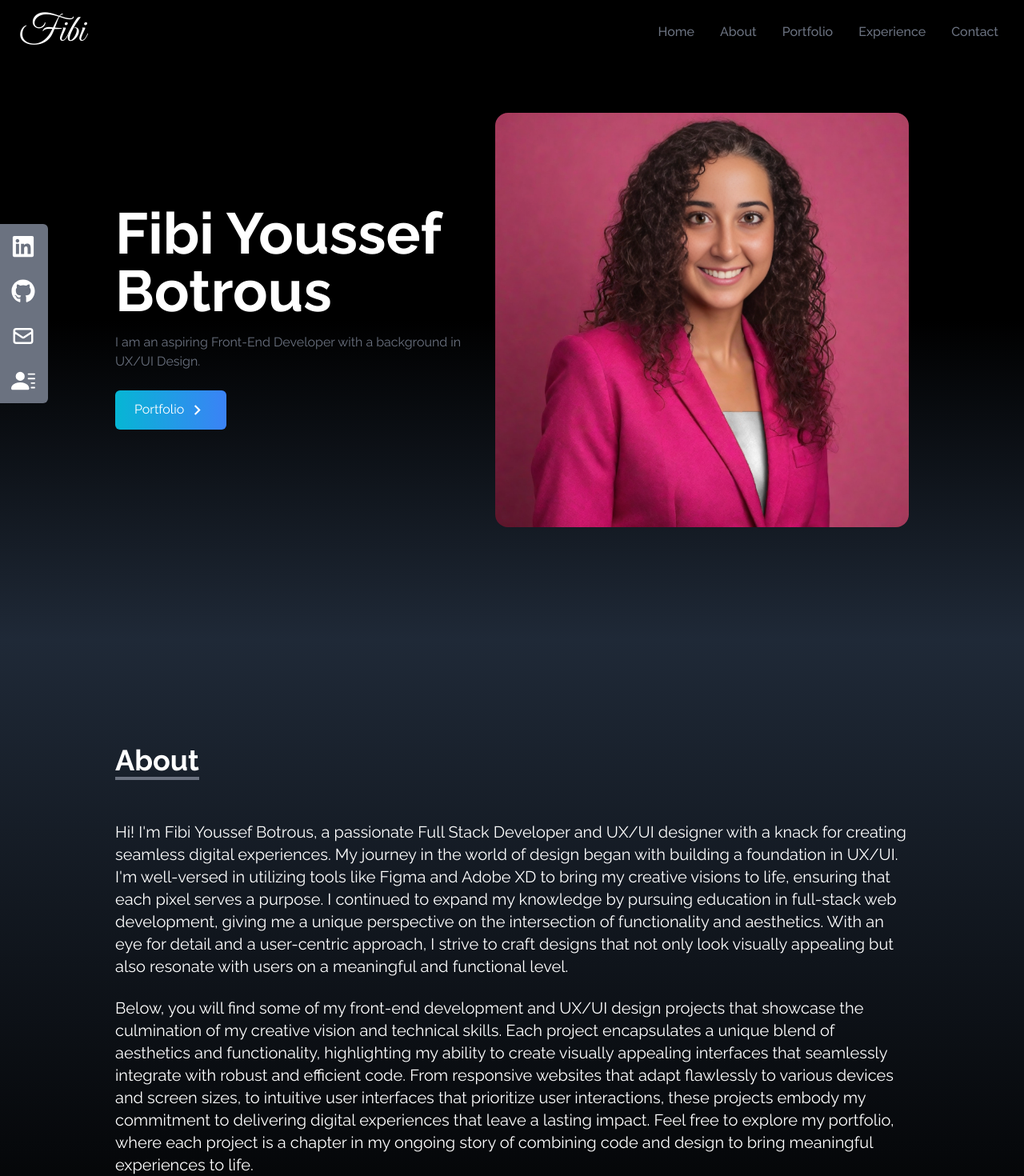
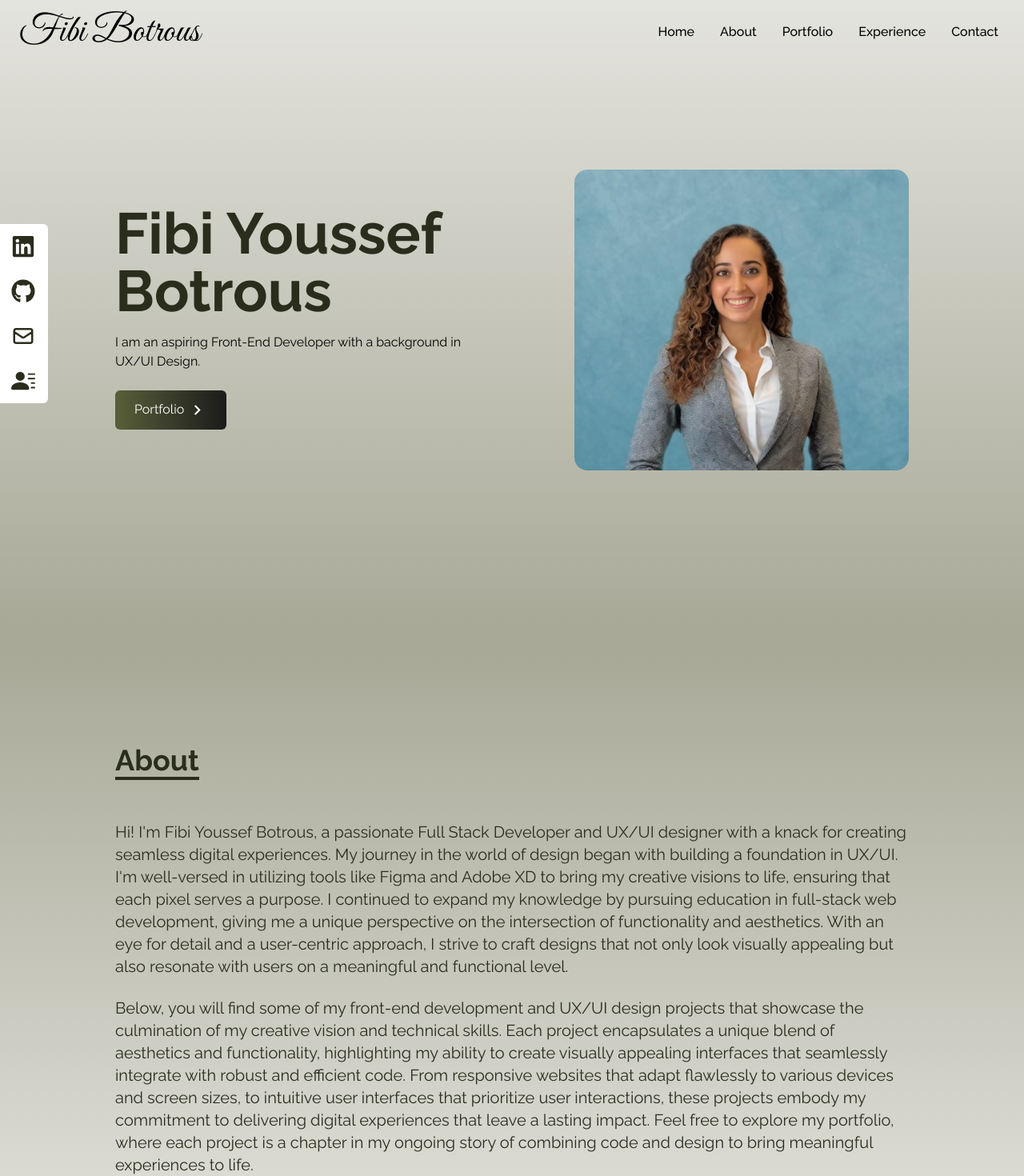
Before and after one commit to feebs224/portfolio-web, a React (Create React App) app: page / in a window 1280 px wide. Shown: the top 1470 px of the page at 80% size. Built offline with nearby package versions, Linux system fonts and the light colour scheme.

Commit message:
update background colors

```diff
--- a/src/components/Contact.jsx
+++ b/src/components/Contact.jsx
@@ -41,7 +41,7 @@ const Contact = () => {
               className="p-2 bg-transparent border-2 rounded-md text-white focus:outline-none"
             ></textarea>
 
-            <button className="text-white bg-gradient-to-b from-cyan-500 to-blue-500 px-6 py-3 my-8 mx-auto flex items-center rounded-md hover:scale-110 duration-300">
+            <button className="text-truewhite bg-gradient-to-b from-moss-500 to-noir-500 px-6 py-3 my-8 mx-auto flex items-center rounded-md hover:scale-110 duration-300">
               Let's talk
             </button>
           </form>
--- a/src/components/Home.jsx
+++ b/src/components/Home.jsx
@@ -24,7 +24,7 @@ const Home = () => {
               to="portfolio"
               smooth
               duration={500}
-              className="group text-white w-fit px-6 py-3 my-2 flex items-center rounded-md bg-gradient-to-r from-cyan-500 to-blue-500 cursor-pointer"
+              className="group text-truewhite w-fit px-6 py-3 my-2 flex items-center rounded-md bg-gradient-to-r from-moss-500 to-noir-500 cursor-pointer"
             >
               Portfolio
               <span className="group-hover:rotate-90 duration-300">
--- a/src/components/NavBar.jsx
+++ b/src/components/NavBar.jsx
@@ -29,9 +29,9 @@ const NavBar = () => {
   ];
 
   return (
-    <div className="flex justify-between items-center w-full h-20 px-4 text-white bg-black fixed">
+    <div className="flex justify-between items-center w-full h-20 px-4 text-gray-500 bg-black fixed">
       <div>
-        <h1 className="text-5xl font-signature ml-2">Fibi</h1>
+        <h1 className="text-5xl font-signature ml-2">Fibi Botrous</h1>
       </div>
 
       <ul className="hidden md:flex">
--- a/src/index.css
+++ b/src/index.css
@@ -11,3 +11,70 @@
     font-family: "Raleway", sans-serif;
   }
 }
+
+.from-black {
+  --tw-gradient-from: #e4e4de var(--tw-gradient-from-position);
+  --tw-gradient-to: #a7a896 var(--tw-gradient-to-position);
+  --tw-gradient-stops: var(--tw-gradient-from), var(--tw-gradient-to);
+}
+
+.bg-black {
+  --tw-bg-opacity: 1;
+  background-color: #e4e4de / var(--tw-bg-opacity);
+}
+
+.from-moss-500 {
+  --tw-gradient-from: #595f39 var(--tw-gradient-from-position);
+  --tw-gradient-to: rgb(6 182 212 / 0) var(--tw-gradient-to-position);
+  --tw-gradient-stops: var(--tw-gradient-from), var(--tw-gradient-to);
+}
+
+.to-noir-500 {
+  --tw-gradient-to: #1b1b1b var(--tw-gradient-to-position);
+}
+
+.text-gray-500 {
+  --tw-text-opacity: 1;
+  color: #1b1b1b / var(--tw-text-opacity);
+}
+
+.from-gray-800 {
+  --tw-gradient-from: #a7a896 var(--tw-gradient-from-position);
+  --tw-gradient-to: #e4e4de var(--tw-gradient-to-position);
+  --tw-gradient-stops: var(--tw-gradient-from), var(--tw-gradient-to);
+}
+
+.text-white {
+  --tw-text-opacity: 1;
+  color: #2a2d1c;
+}
+
+.text-truewhite {
+  --tw-text-opacity: 1;
+  color: rgb(255 255 255 / var(--tw-text-opacity));
+}
+
+.border-gray-500 {
+  --tw-border-opacity: 1;
+  border-color: #595f39 / var(--tw-border-opacity);
+}
+
+.border-2 {
+  border-width: 2px;
+  border-color: #2a2d1c;
+}
+
+.w-2\/3 {
+  width: 50%;
+}
+
+@media (min-width: 768px) {
+  .md\:w-full {
+    width: 75%;
+  }
+}
+
+.bg-gray-500 {
+  --tw-bg-opacity: 1;
+  background-color: #ffffff;
+}
```
Also changed, not shown: src/assets/heroimage.jpg.
